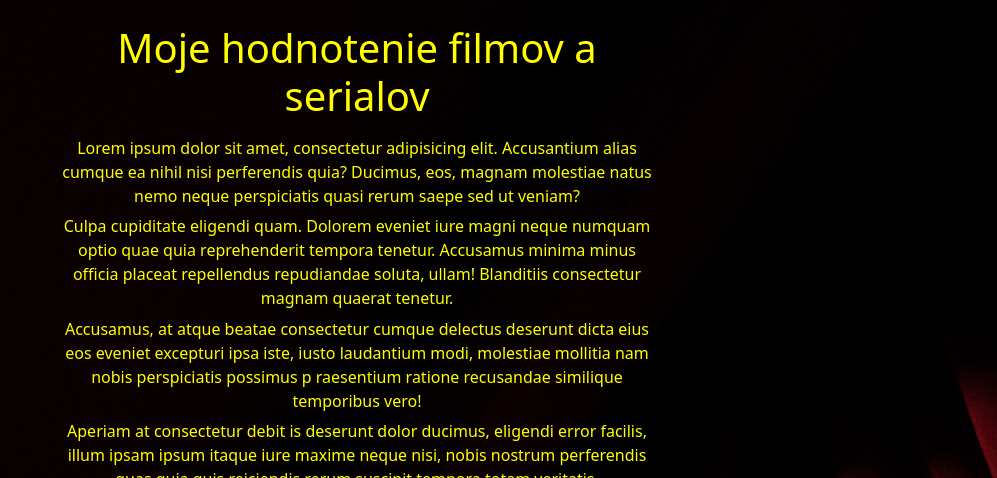
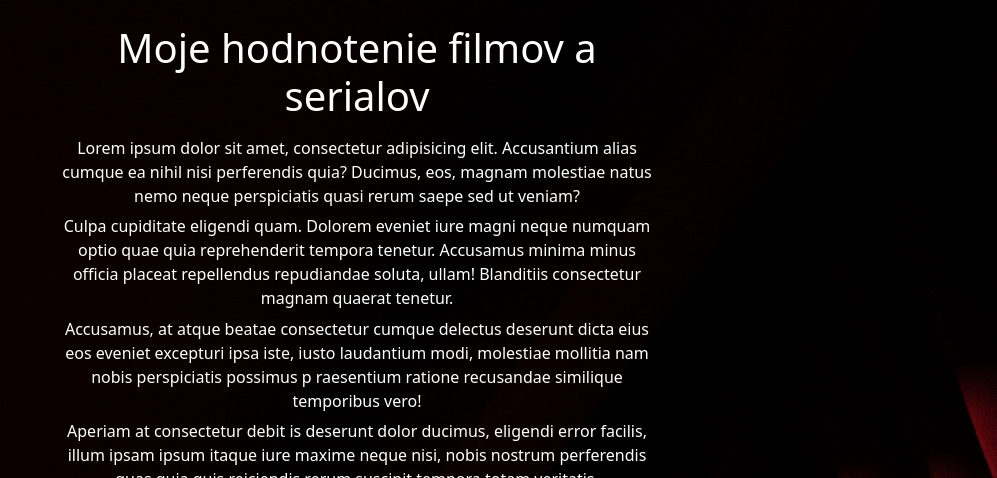
Before and after one commit to ErikUrban28/VAII, a PHP site: page / in a window 1280 px wide. Shown: the top 478 px of the page, without its empty margins (283-1280 px from the left). Run offline with PHP 8.4, Linux system fonts and the light colour scheme; grey boxes are pictures that could not be loaded.

Commit message:
change color of body

```diff
--- a/style.css
+++ b/style.css
@@ -23,7 +23,7 @@
 body {
     background: url(images/pexels-cottonbro-4722571.jpg) no-repeat center center fixed;
     background-size: cover;
-    color: yellow;
+    color: white;
 }
 img {
     border: 3px solid white;
```
